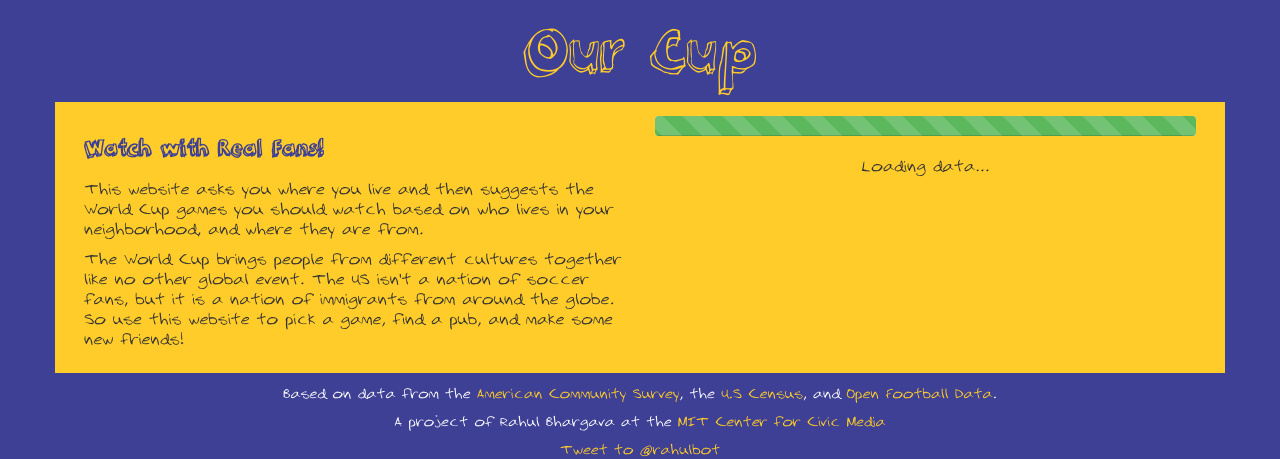
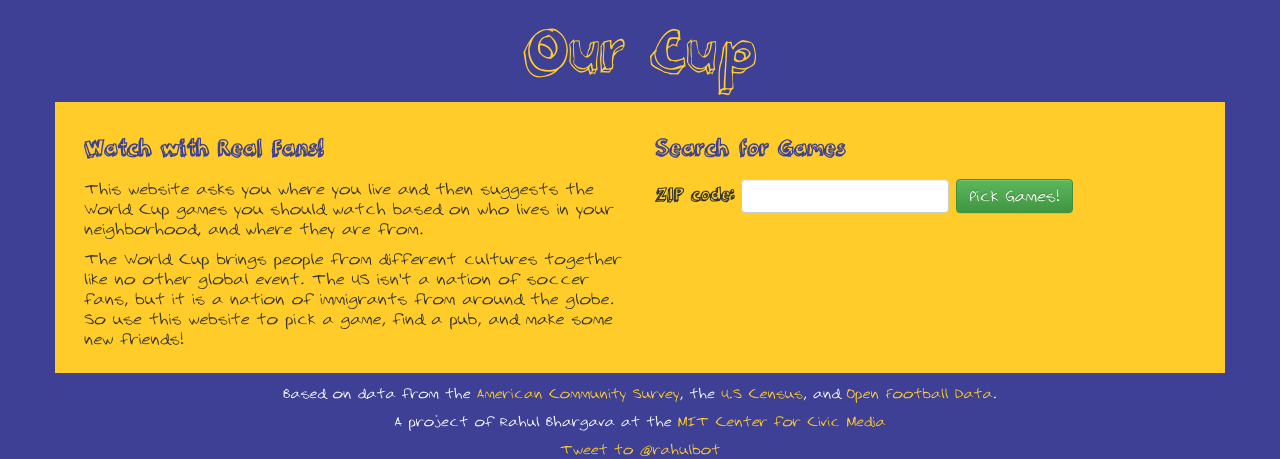
Before and after one commit to dataculturegroup/our-cup, a Flask app: page / in a window 1280 px wide. Shown: the top 459 px of the page. Run offline with Flask 2, Linux system fonts and the light colour scheme; parts of the project's set-up code (start-up, migrations or seed data) failed here and were passed over; some libraries are stand-ins or nearby versions.

Commit message:
some file renaming and code tweaks

```diff
--- a/server.py
+++ b/server.py
@@ -32,9 +32,9 @@
         logger.debug("   found "+str(len(tract_id2s))+" tracts: "+" ".join(tract_id2s))
         pop_map = db.countryPopulationByTractId2List(tract_id2s)
         games = picker.by_population(pop_map)[:5]
-        return render_template('games.html', games=games)
+        return render_template('_games.html', games=games)
     except:
-        return render_template('select-zip-code.html',
+        return render_template('_select-zip-code.html',
             error="Sorry, we couldn't find any information for the zip code '"+zip_code+"'!")
 
 @app.route("/picks/location/<lat>/<lng>")
@@ -46,12 +46,12 @@
         tract_id2 = place['Block']['FIPS'][:-4]
         pop_map = db.countryPopulationByTractId2(tract_id2)
         games = picker.by_population(pop_map)[:5]
-        return render_template('games.html', games=games)
+        return render_template('_games.html', games=games)
     except:
         # geocoding failed for some reason, so fall back to making user pick location by zip
         logger.error("Couldn't get picks for ["+str(lat)+","+str(lng)+"]")
         logger.exception('')
-        return render_template('select-zip-code.html',
+        return render_template('_select-zip-code.html',
             error="Sorry, we couldn't automatically find your location!")
 
 if __name__ == "__main__":
--- a/static/scripts/ourcup.js
+++ b/static/scripts/ourcup.js
@@ -15,7 +15,8 @@
   },
 
   onGeoLocateSuccess: function(position){
-    $('#oc-loading').hide();
+    $('#oc-results').hide();
+    $('#oc-loading').show();
     OurCup.log(position.coords.latitude+","+position.coords.longitude);
     OurCup.updateResultsFrom("/picks/location/"+position.coords.latitude+"/"+position.coords.longitude);
   },
--- a/templates/games.html
+++ b/templates/_games.html
@@ -20,6 +20,6 @@
 
 <script>
 $('html, body').animate({
-    scrollTop: $(".oc-top-game-wrapper").offset().top
+    scrollTop: $("#oc-data-wrapper").offset().top
 }, 200);
 </script>
--- a/templates/home.html
+++ b/templates/home.html
@@ -10,7 +10,7 @@
   </p>
 </div>
 <div class="col-md-6" id="oc-data-wrapper">
-	<div id="oc-loading">
+	<div id="oc-loading" style="display:none;">
 	  <div class="progress progress-striped active">
 	    <div class="progress-bar progress-bar-success"  role="progressbar" aria-valuenow="100" aria-valuemin="0" aria-valuemax="100" style="width: 100%">
 	    </div>
@@ -18,6 +18,7 @@
 	  Loading data...
 	</div>
 	<div id="oc-results">
+		{% include '_select-zip-code.html' %}
 	</div>
 </div>
 {% endblock %}
```
Also changed, not shown: templates/_select-zip-code.html (renamed from templates/select-zip-code.html).
